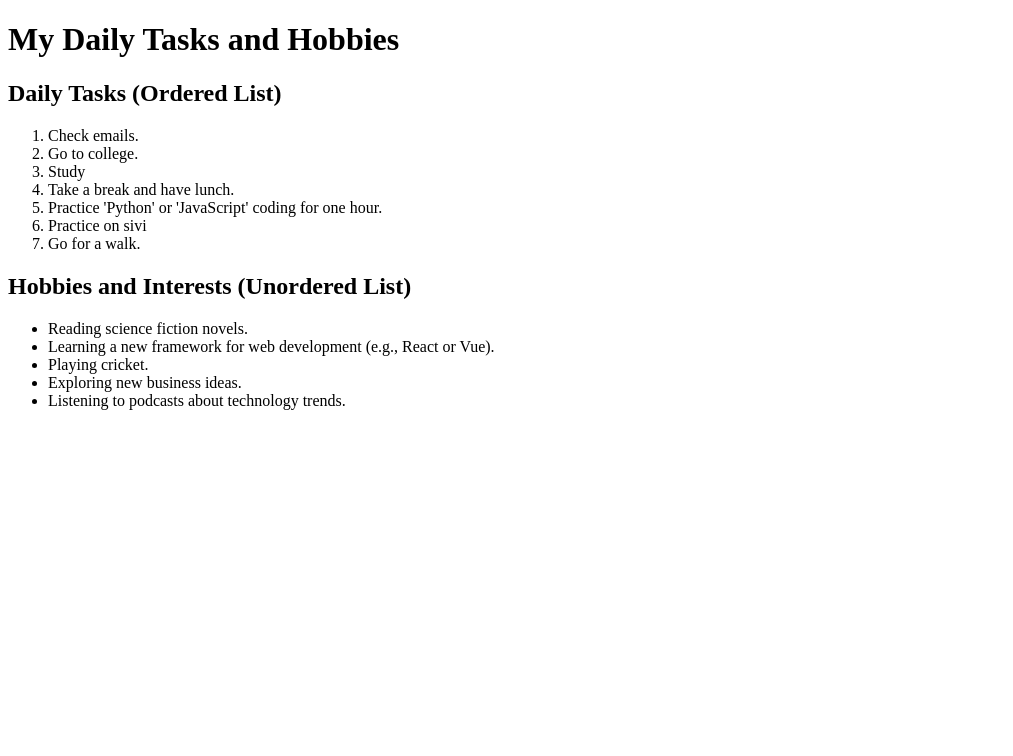
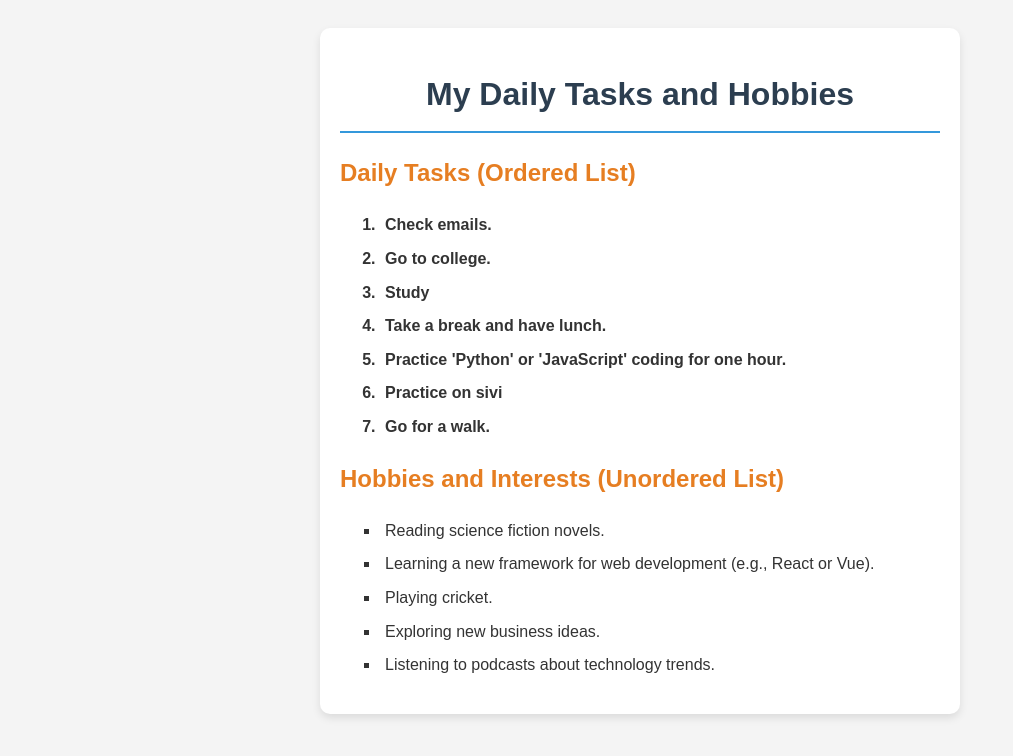
Before and after one commit to raushanmaurya75/frontend_development_assignment2, a plain HTML site: page index.html in a window 1280 px wide. Shown: the whole page, without its empty margins (0-1013 px from the left). Drawn offline with Linux system fonts and the light colour scheme.

Commit message:
Update index.html

```diff
--- a/index.html
+++ b/index.html
@@ -4,9 +4,53 @@
     <meta charset="UTF-8">
     <meta name="viewport" content="width=device-width, initial-scale=1.0">
     <title>Lists Assignment: Tasks and Hobbies</title>
+    <style>
+        body {
+            font-family: Arial, sans-serif;
+            background-color: #f4f4f4;
+            color: #333;
+            line-height: 1.6;
+            padding: 20px;
+        }
+
+        .container {
+            max-width: 600px;
+            margin: auto;
+            background: white;
+            padding: 20px;
+            border-radius: 10px;
+            box-shadow: 0 4px 8px rgba(0,0,0,0.1);
+        }
+
+        h1 {
+            color: #2c3e50;
+            text-align: center;
+            border-bottom: 2px solid #3498db;
+            padding-bottom: 10px;
+        }
+
+        h2 {
+            color: #e67e22;
+            margin-top: 20px;
+        }
+
+        li {
+            margin-bottom: 8px;
+            padding-left: 5px;
+        }
+
+        ol li {
+            font-weight: bold;
+        }
+
+        ul li {
+            list-style-type: square;
+        }
+    </style>
 </head>
 <body>
 
+<div class="container">
     <h1>My Daily Tasks and Hobbies</h1>
 
     <h2>Daily Tasks (Ordered List)</h2>
@@ -28,6 +72,7 @@
         <li>Exploring new business ideas.</li>
         <li>Listening to podcasts about technology trends.</li>
     </ul>
+</div>
 
 </body>
 </html>
```
